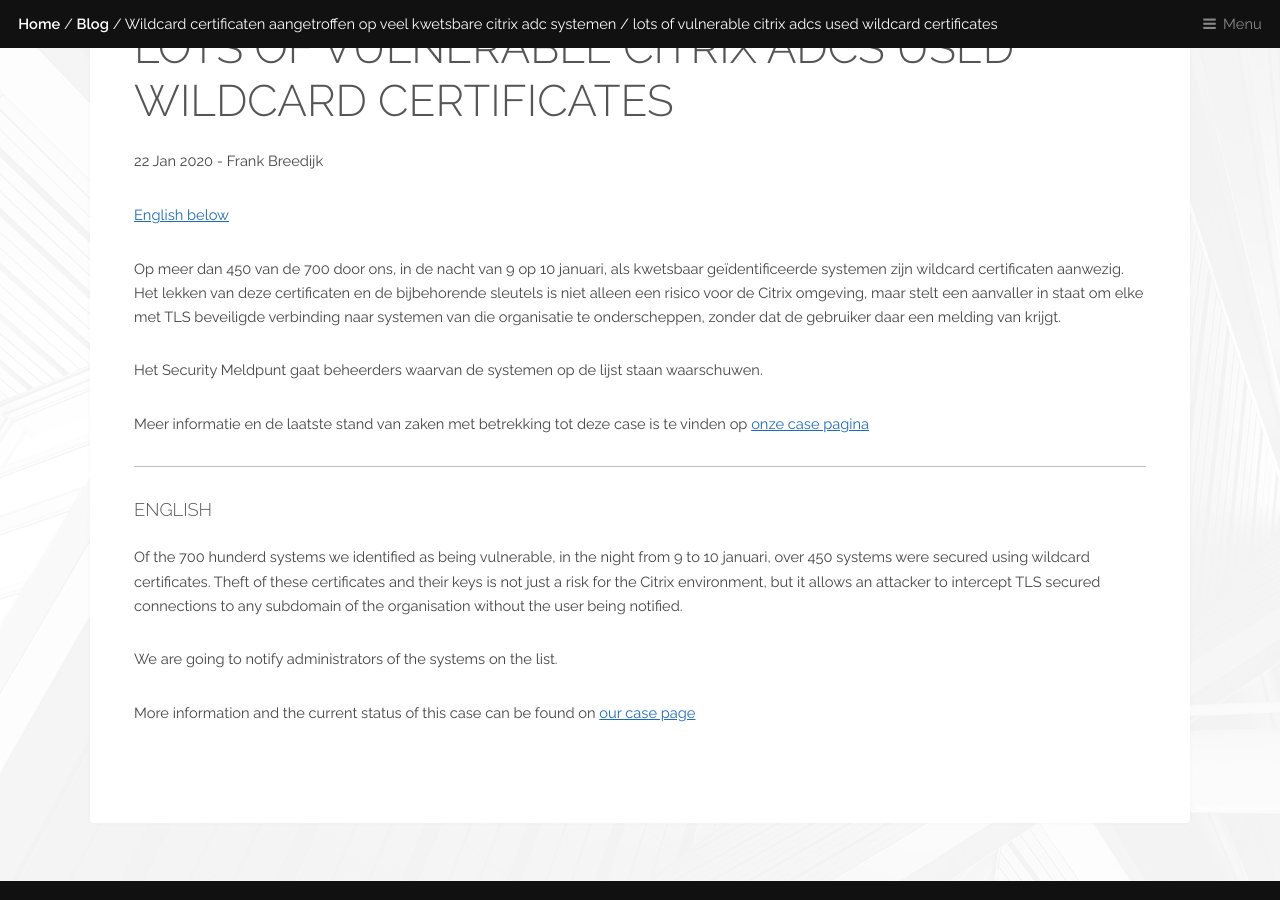
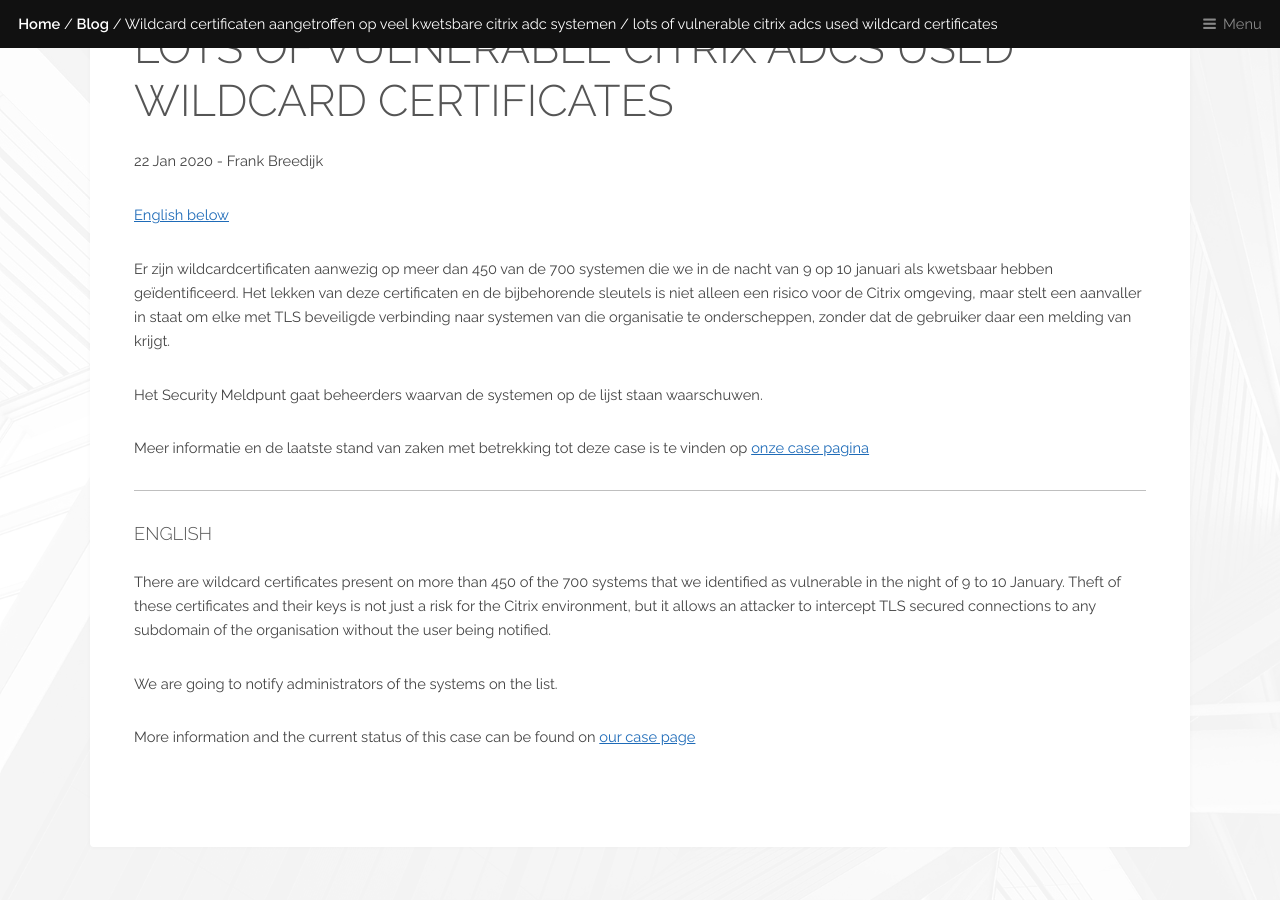
Before and after one commit to DIVD-NL/SecurityMeldpunt, a Jekyll site: the page built from _posts/20-01-22-Citrix-en-wildcards.md, in a window 1280 px wide and 900 px high, scrolled down 487 px. Built offline with Jekyll 4.4.1, drawn with Linux system fonts in a browser that asks for light colours.

Commit message:
Update 20-01-22-Citrix-en-wildcards.md

```diff
--- a/_posts/20-01-22-Citrix-en-wildcards.md
+++ b/_posts/20-01-22-Citrix-en-wildcards.md
@@ -6,7 +6,7 @@
 ---
 <small>[English below](#english)</small>
 
-Op meer dan 450 van de 700 door ons, in de nacht van 9 op 10 januari,  als kwetsbaar geïdentificeerde systemen zijn wildcard certificaten aanwezig. Het lekken van deze certificaten en de bijbehorende sleutels is niet alleen een risico voor de Citrix omgeving, maar stelt een aanvaller in staat om elke met TLS beveiligde verbinding naar systemen van die organisatie te onderscheppen, zonder dat de gebruiker daar een melding van krijgt.
+Er zijn wildcardcertificaten aanwezig op meer dan 450 van de 700 systemen die we in de nacht van 9 op 10 januari als kwetsbaar hebben geïdentificeerd. Het lekken van deze certificaten en de bijbehorende sleutels is niet alleen een risico voor de Citrix omgeving, maar stelt een aanvaller in staat om elke met TLS beveiligde verbinding naar systemen van die organisatie te onderscheppen, zonder dat de gebruiker daar een melding van krijgt.
 
 Het Security Meldpunt gaat beheerders waarvan de systemen op de lijst staan waarschuwen.
 
@@ -16,7 +16,7 @@
 
 ### <a name="english"></a>English
 
-Of the 700 hunderd systems we identified as being vulnerable, in the night from 9 to 10 januari, over 450 systems were secured using wildcard certificates. Theft of these certificates and their keys is not just a risk for the Citrix environment, but it allows an attacker to intercept TLS secured connections to any subdomain of the organisation without the user being notified.
+There are wildcard certificates present on more than 450 of the 700 systems that we identified as vulnerable in the night of 9 to 10 January. Theft of these certificates and their keys is not just a risk for the Citrix environment, but it allows an attacker to intercept TLS secured connections to any subdomain of the organisation without the user being notified.
 
 We are going to notify administrators of the systems on the list.
 
```
